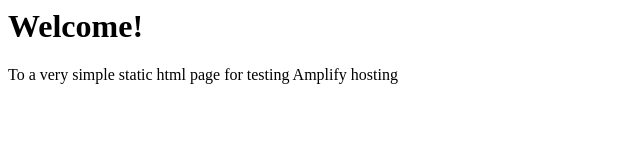
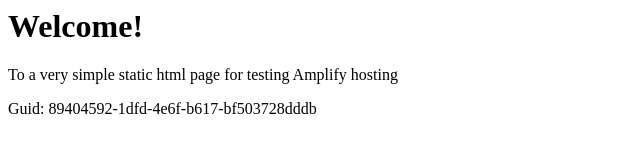
Before and after one commit to aws-aemilia-cdg/Github-PR-Commit-Integration-Test-DoNotTouch-v1-prod-eu-west-3, a website: page src/index.html in a window 1280 px wide. Shown: the whole page, without its empty margins (0-640 px from the left). Drawn offline with Linux system fonts and the light colour scheme.

Commit message:
commit from integ tests

```diff
--- a/src/index.html
+++ b/src/index.html
@@ -1,3 +1,5 @@
+
+
 <html lang="en">
 
 <head>
@@ -10,6 +12,6 @@
 <body>
     <h1>Welcome!</h1>
     <p>To a very simple static html page for testing Amplify hosting</p>
-</body>
+    <p>Guid: 89404592-1dfd-4e6f-b617-bf503728dddb</p></body>
 
 </html>
```
